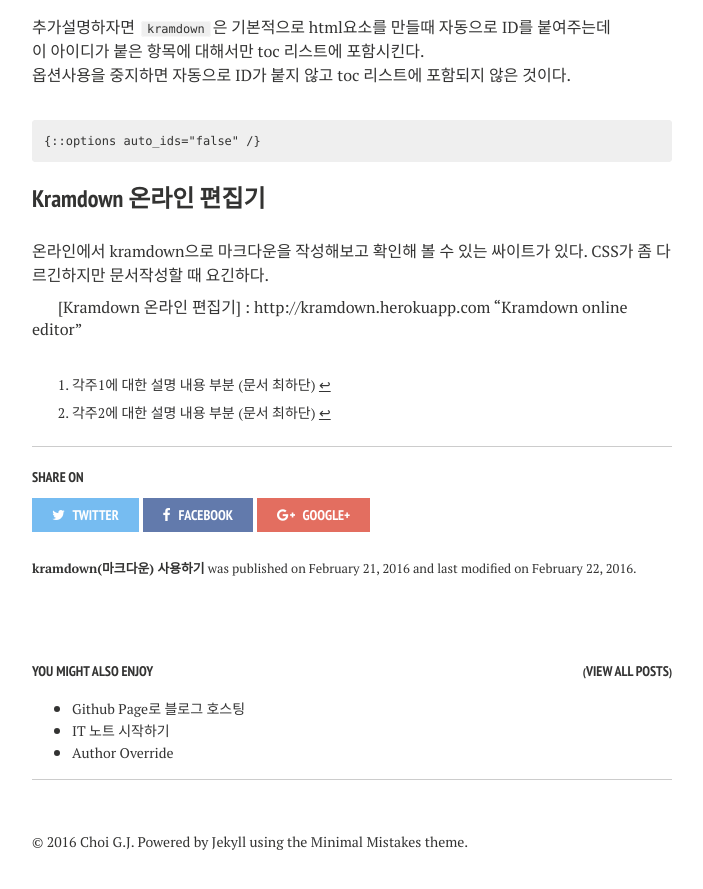
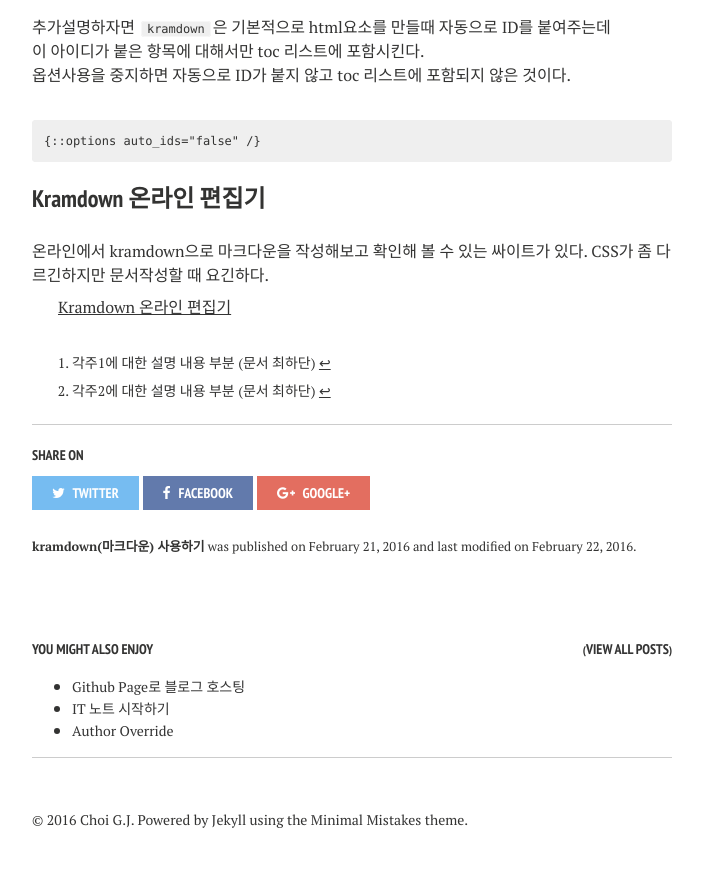
Before and after one commit to gjchoi/gjchoi.github.io, a Jekyll site: the page built from _posts/2016-02-21-Kramdown(마크다운)-사용법.md, in a window 1280 px wide and 900 px high, scrolled down 14678 px. Shown: the top 889 px of the window, without its empty margins (288-991 px from the left). Built offline with Jekyll 4.4.1, drawn with Linux system fonts in a browser that asks for light colours; nearby versions of some CDN libraries; comment, search, counter and statistics services are not loaded.

Commit message:
Update 2016-02-21-Kramdown(마크다운)-사용법.md

```diff
--- a/_posts/2016-02-21-Kramdown(마크다운)-사용법.md
+++ b/_posts/2016-02-21-Kramdown(마크다운)-사용법.md
@@ -793,4 +793,4 @@ toc기능을 이용하면 본 페이지에 overview로 표시된 것 처럼 자
 온라인에서 kramdown으로 마크다운을 작성해보고 확인해 볼 수 있는 싸이트가 있다.
 CSS가 좀 다르긴하지만 문서작성할 때 요긴하다.
 
-[Kramdown 온라인 편집기] : http://kramdown.herokuapp.com "Kramdown online editor"
+[Kramdown 온라인 편집기](http://kramdown.herokuapp.com "Kramdown online editor")
```
